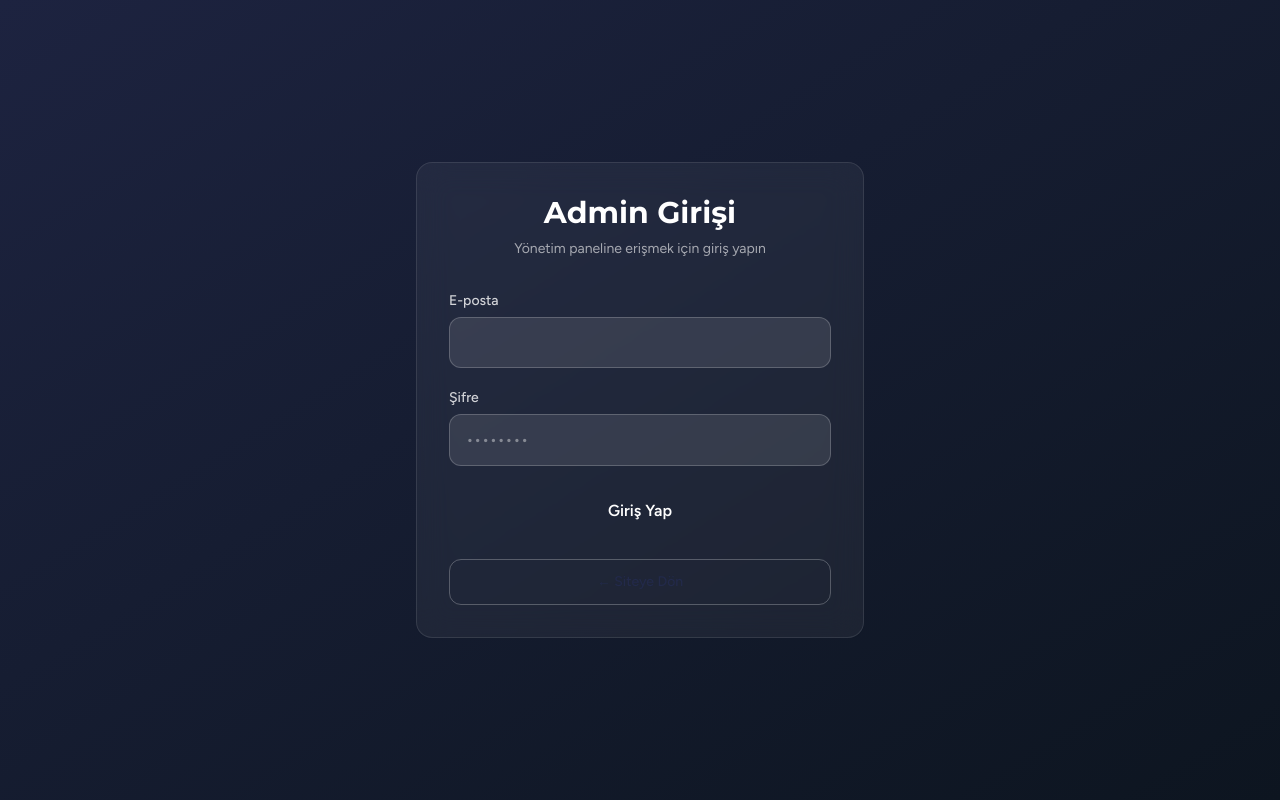
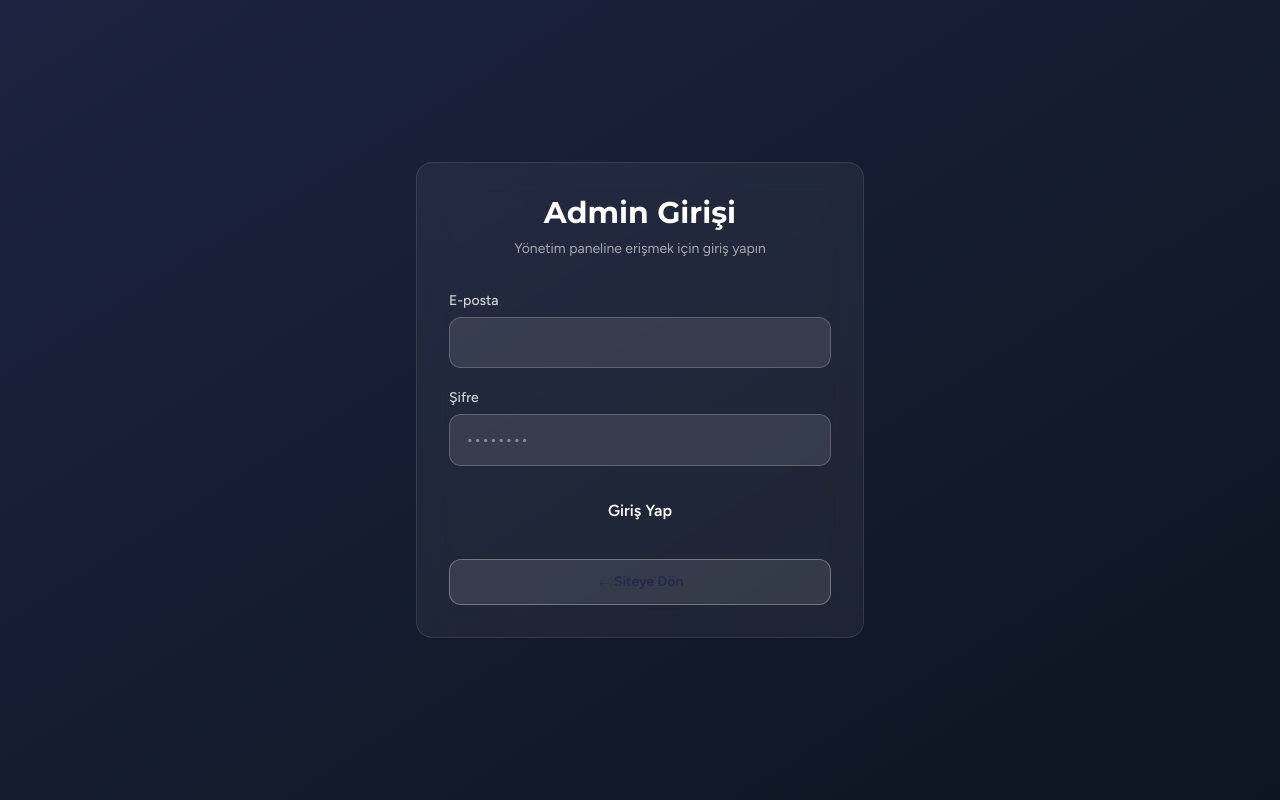
Before and after one commit to Orhany23/danismanlik-kocluk-site, a Next.js app: page /admin/login in a window 1280 px wide. Built offline with nearby package versions, Linux system fonts and the light colour scheme.

Commit message:
Siteye Dön butonu kontrastını artir

```diff
--- a/src/app/admin/login/page.tsx
+++ b/src/app/admin/login/page.tsx
@@ -81,7 +81,7 @@ export default function AdminLoginPage() {
         <div className="mt-6">
           <Link
             href="/"
-            className="w-full flex items-center justify-center gap-2 py-3 rounded-xl border border-white/25 text-white/85 font-medium text-sm hover:bg-white/10 hover:text-white transition-all"
+            className="w-full flex items-center justify-center gap-2 py-3 rounded-xl border border-white/30 bg-white/10 text-white font-semibold text-sm hover:bg-white/20 hover:border-white/50 transition-all"
           >
             ← Siteye Dön
           </Link>
```
